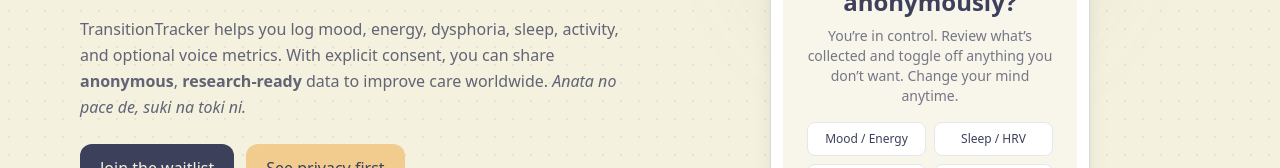
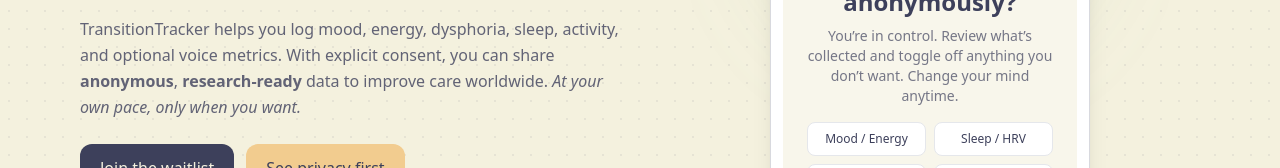
Before and after one commit to Seralyn/TransitionTracker, a plain HTML site: page index.html in a window 1280 px wide. Shown: the part 405-573 px from the top of the page. Drawn offline with nearby package versions, Linux system fonts and the light colour scheme.

Commit message:
correcting typos

```diff
--- a/index.html
+++ b/index.html
@@ -73,7 +73,7 @@
       <div class="grid md:grid-cols-2 gap-10 items-center">
         <div>
           <h1 class="text-4xl md:text-5xl font-extrabold tracking-tight text-indigo">Track your transition. Power better research.</h1>
-          <p class="mt-4 text-indigo/80 leading-relaxed">TransitionTracker helps you log mood, energy, dysphoria, sleep, activity, and optional voice metrics. With explicit consent, you can share <span class="font-semibold">anonymous</span>, <span class="font-semibold">research‑ready</span> data to improve care worldwide. <span class="italic">Anata no pace de, suki na toki ni.</span></p>
+          <p class="mt-4 text-indigo/80 leading-relaxed">TransitionTracker helps you log mood, energy, dysphoria, sleep, activity, and optional voice metrics. With explicit consent, you can share <span class="font-semibold">anonymous</span>, <span class="font-semibold">research‑ready</span> data to improve care worldwide. <span class="italic"> At your own pace, only when you want.</span></p>
           <div class="mt-6 flex flex-wrap gap-3">
             <a href="#cta" class="px-5 py-3 rounded-xl bg-indigo text-sand hover:opacity-95">Join the waitlist</a>
             <a href="#privacy" class="px-5 py-3 rounded-xl bg-peach text-indigo hover:opacity-95">See privacy first</a>
```
